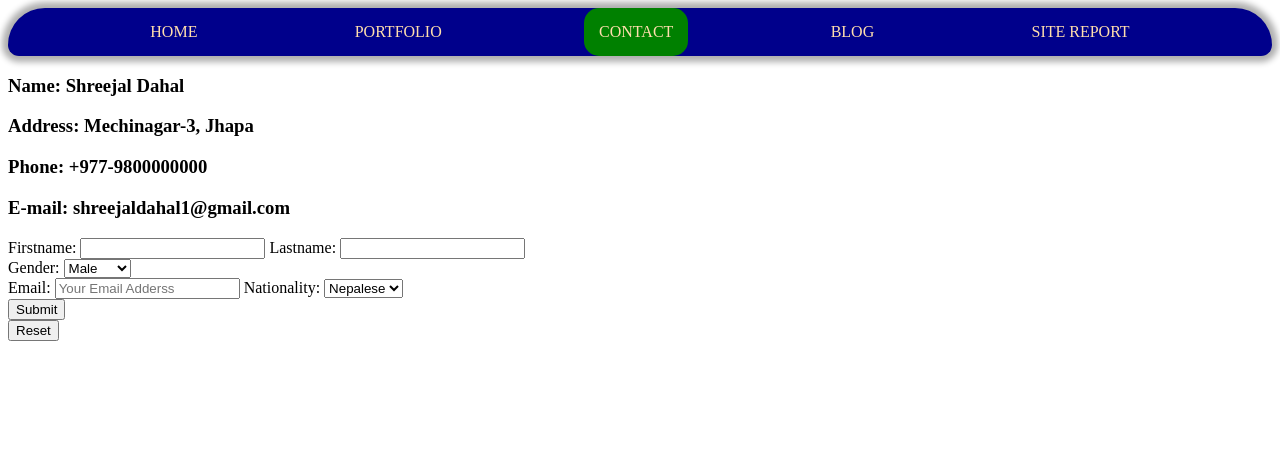
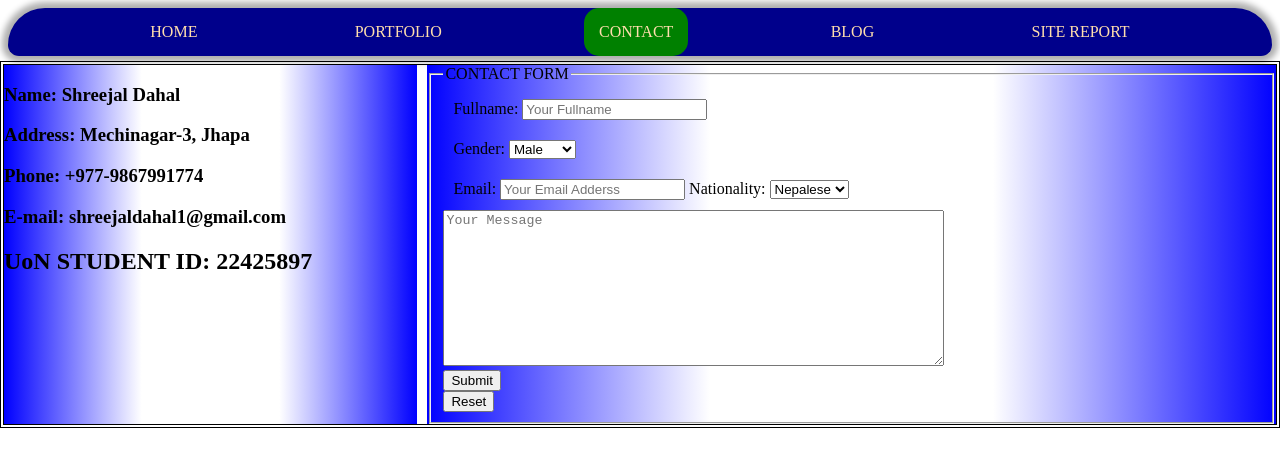
Before and after one commit to shreejal1/University-Assignment, a plain HTML site: page contact.html in a window 1280 px wide. Drawn offline with Linux system fonts and the light colour scheme.

Commit message:
Contact page updated and completed/finalized

```diff
--- a/contact.html
+++ b/contact.html
@@ -14,26 +14,30 @@
 				<a href=blog.html>BLOG</a>
 				<a href=sitereport.html>SITE REPORT</a>
 			</nav>
+			<div class=maincontent>
 				<div class="contact">
 					<h3>Name: Shreejal Dahal</h3>
 					<h3>Address: Mechinagar-3, Jhapa</h3>
-				<h3>Phone: +977-9800000000</h3>
+					<h3>Phone: +977-9867991774</h3>
 					<h3>E-mail: shreejaldahal1@gmail.com</h3>
+					<h2>UoN STUDENT ID: 22425897</h2>
 				</div>
 				<form class="form_one" action="mailto:shreejaldahal1@gmail" method=post>
-				Firstname:
-				<input type="text" name="firstname">
-				Lastname:
-				<input type="text" name="lastname">
-				<div>
+					<fieldset>
+					<legend>CONTACT FORM</legend>
+					<div class=name>
+						Fullname:
+						<input type="text" name="fullname" placeholder="Your Fullname">
+					</div>
+					<div class=gender>
 						Gender:
 						<select name="gender">
 							<option value="male">Male</option>
 							<option value="female">Female</option>
 							<option value="other">Other</option>
 						</select>
-				<div>
-				<div>
+					</div>
+					<div class=personal>
 						Email:
 						<input type="email" name="email" placeholder="Your Email Adderss">
 						Nationality:
@@ -43,10 +47,15 @@
 						</select>
 					</div>
 					<div>
+						<textarea name=messagebox rows="10" cols="60" placeholder="Your Message"></textarea>
+					</div>
+					<div>
 						<input type="submit" value="Submit">
 					</div>
 					<input type="reset">
+					</fieldset>
 				</form>
+			</div>
 		</div>
 	</body>
 </html>
--- a/stylesheet.css
+++ b/stylesheet.css
@@ -5,6 +5,7 @@ nav{
 	background-color: darkblue;
 	border-radius: 100px 100px 30px 30px;
 	box-shadow: 0px 0px 6px 6px #afafaf;
+	width: 100%;
 }
 a{
 	text-decoration: none;
@@ -23,7 +24,6 @@ a:hover {
 	display: grid;
 	grid-template-columns: auto auto auto 150px;
 	grid-gap: 10px;
-	text-align: center;
 	margin-top: 9px;
 }
 .element1, .element2, .element3, .element4{
@@ -32,3 +32,21 @@ a:hover {
 #contactme{
 	text-align: center;
 }
+.name, .gender, .personal{
+	padding: 10px;
+}
+.maincontent{
+	border-style: double;
+	border-width: 4px;
+	margin: 5px -8px -8px -8px;
+	display: grid;
+	grid-template-columns: auto auto auto auto;
+	grid-column-gap: 10px;
+}
+.contact, .form_one{
+	background: linear-gradient(to right, blue, white, white, blue);
+}
+.form_one{
+	grid-column-start: 2;
+	grid-column-end: 5;
+}
```
Lines whose indentation alone changed are shown as unchanged.
